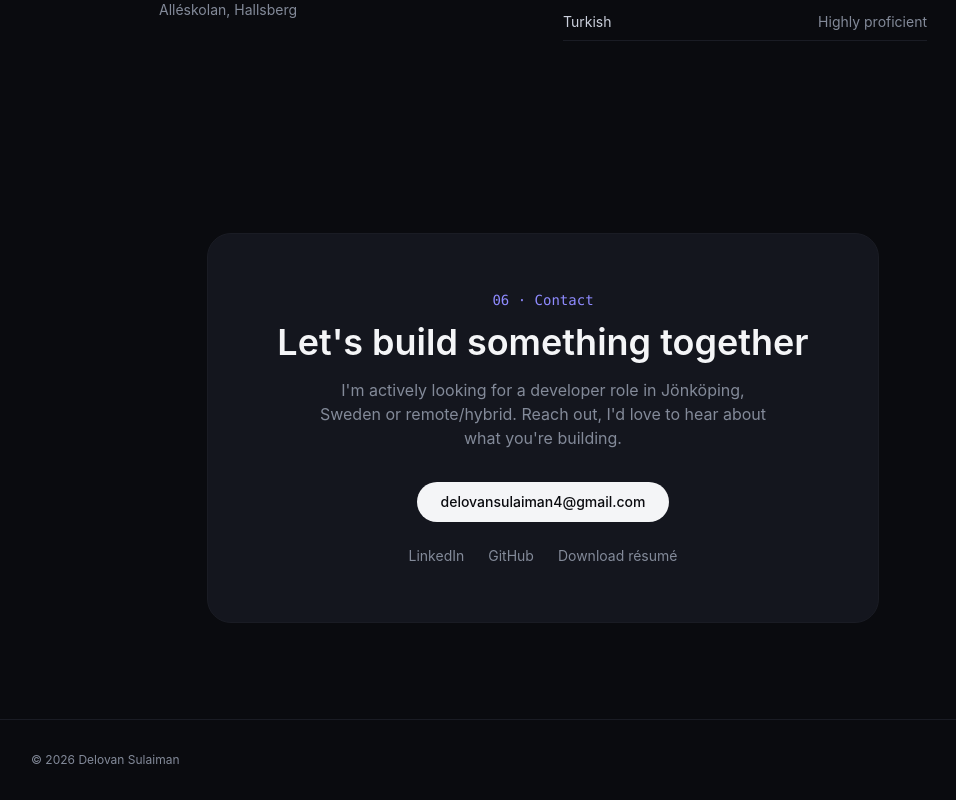
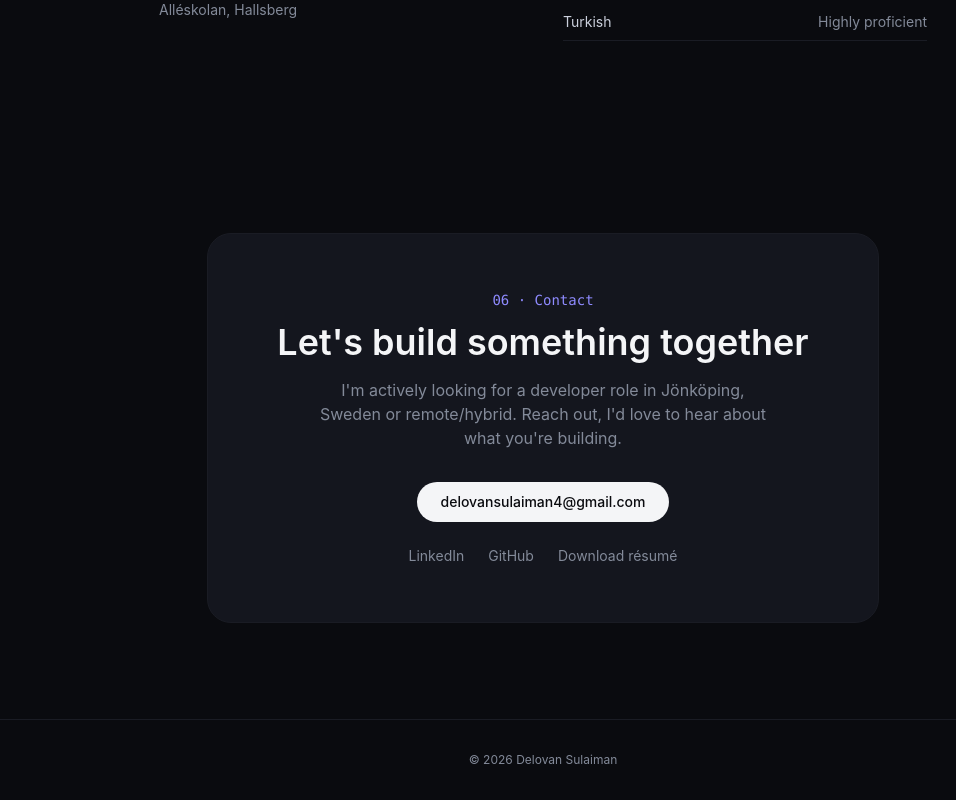
Before and after one commit to Delo4x/portfolio-, a React (Vite) app: page / in a window 1280 px wide. Shown: the part 5566-6366 px from the top of the page, without its empty margins (97-1053 px from the left). Built offline with nearby package versions, Linux system fonts and the light colour scheme.

Commit message:
Tidy footer: drop empty node, center single line

```diff
--- a/src/components/Footer.tsx
+++ b/src/components/Footer.tsx
@@ -3,11 +3,10 @@ import { PROFILE } from '../data/content'
 export function Footer() {
   return (
     <footer className="border-t border-border-soft px-6 py-8">
-      <div className="mx-auto flex max-w-5xl flex-col items-center justify-between gap-2 text-xs text-text-muted sm:flex-row">
+      <div className="mx-auto max-w-5xl text-center text-xs text-text-muted">
         <p>
           © {new Date().getFullYear()} {PROFILE.name}
         </p>
-
       </div>
     </footer>
   )
```
